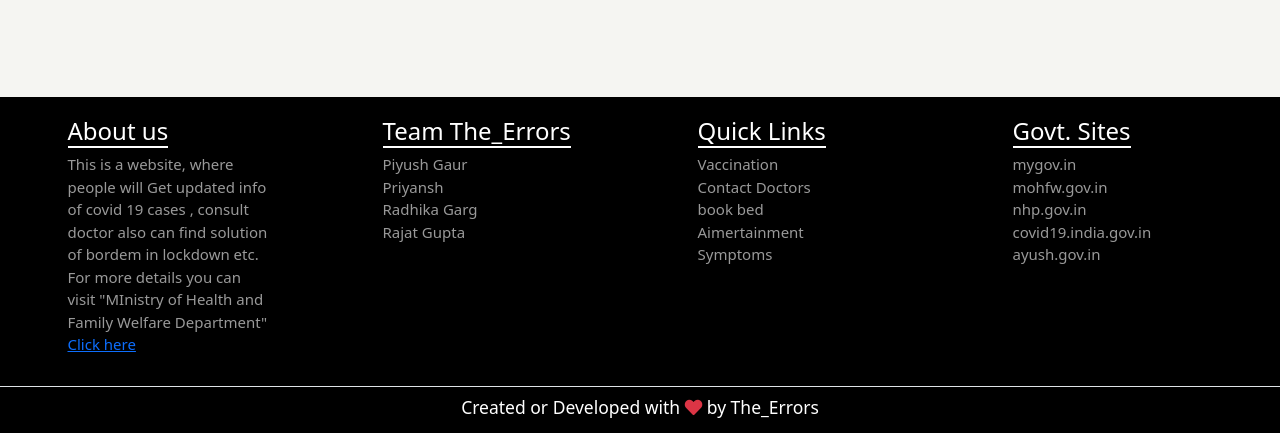
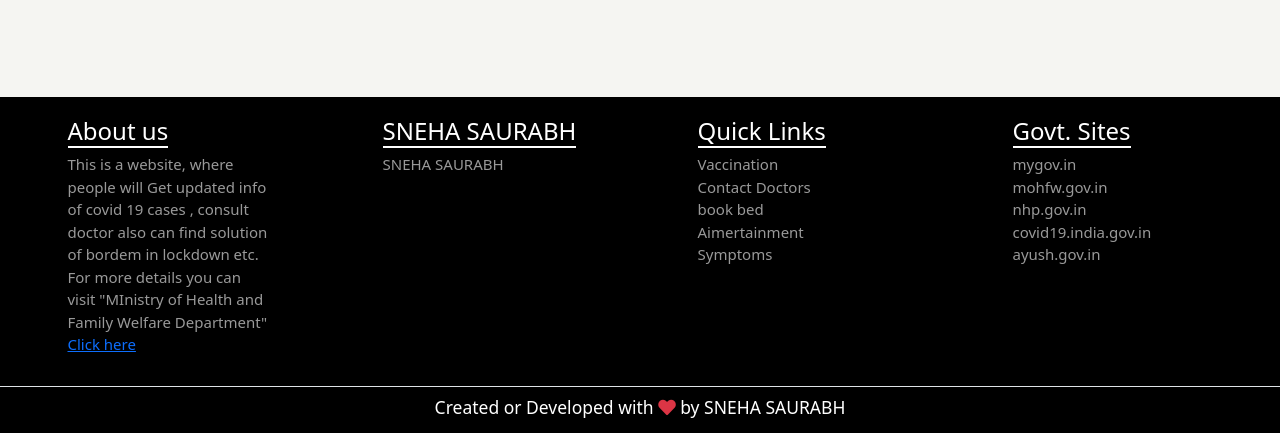
Before and after one commit to snehasaurabh2904/Cowon, a plain HTML site: page index.html in a window 1280 px wide. Shown: the part 2822-3255 px from the top of the page. Drawn offline with nearby package versions, Linux system fonts and the light colour scheme; files that its build step writes are made by us from their sources; files whose address does not match are found by name.

Commit message:
Update index.html

```diff
--- a/index.html
+++ b/index.html
@@ -336,11 +336,8 @@
       <div><p>This is a website, where people will Get updated info of covid 19 cases , consult doctor also can find solution of bordem in lockdown etc. For more details you can visit "MInistry of Health and Family Welfare Department" <a href="https://www.mohfw.gov.in/">Click&nbsp;here </a></p></div>
     </div>
     <div class="m-3" style="width: 200px;">
-      <h5>Team The_Errors</h5>
-      <div><a href="https://www.instagram.com/piyushgaur26/"> Piyush Gaur </a></div>
-      <div><a href="https://www.instagram.com/priyansh_kulshrestha/"> Priyansh </a></div>
-      <div><a href="https://www.instagram.com/radhikagarg704/"> Radhika Garg </a></div>
-      <div><a href="https://www.instagram.com/rajatgupta__25/"> Rajat Gupta </a></div>
+      <h5>SNEHA SAURABH</h5>
+      <div><a href="https://www.instagram.com/piyushgaur26/">SNEHA SAURABH</a></div>
     </div>
     <div class="m-3" style="width: 200px;">
       <h5>Quick Links</h5>
@@ -361,7 +358,7 @@
   </div>
   <div class="text-center text-white p-3 border-top ">
         <h3>Created or Developed with <span class="fa fa-heart text-danger" aria-hidden="true"></span>
-          by The_Errors</h3>
+          by SNEHA SAURABH</h3>
   </div>
 </footer>
 
```
